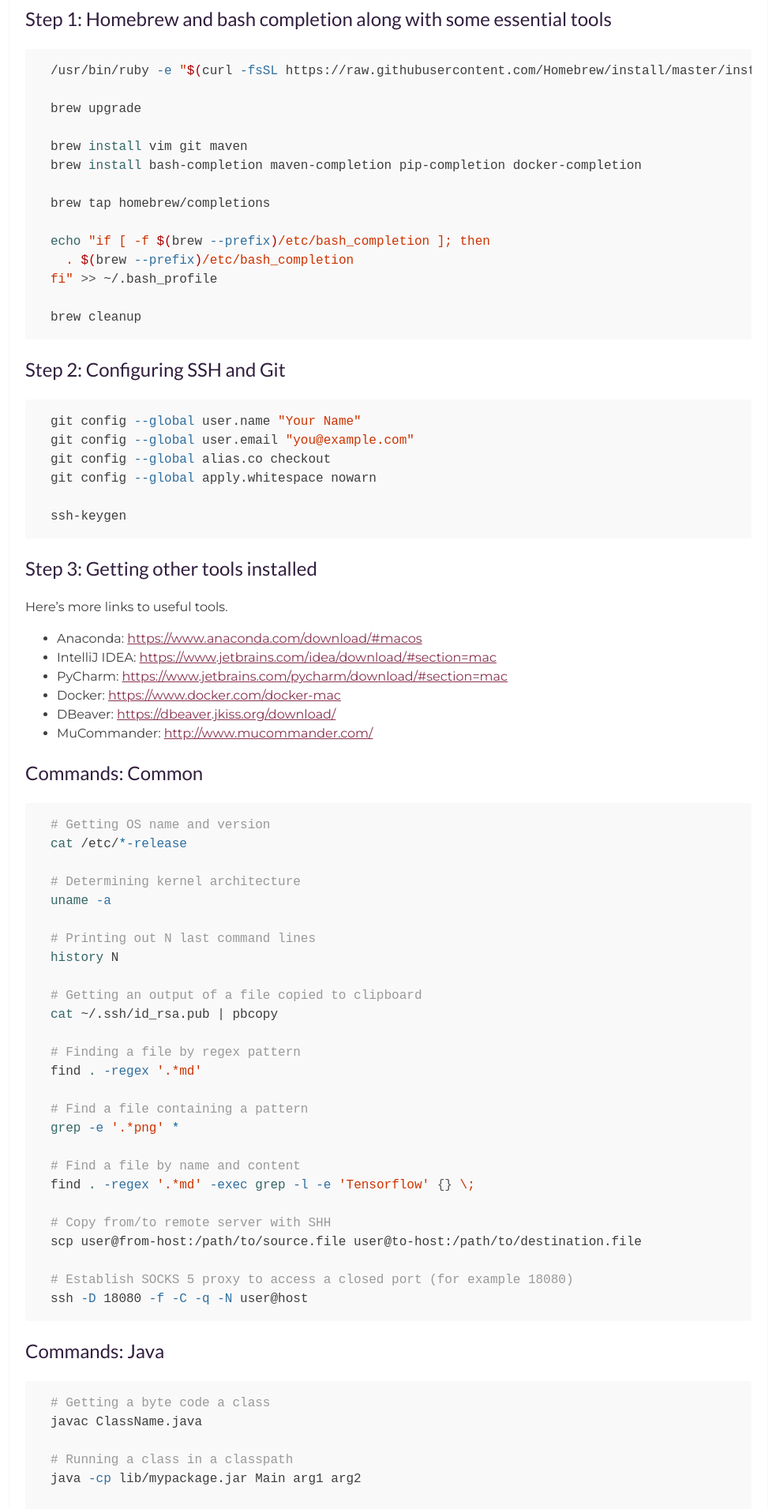
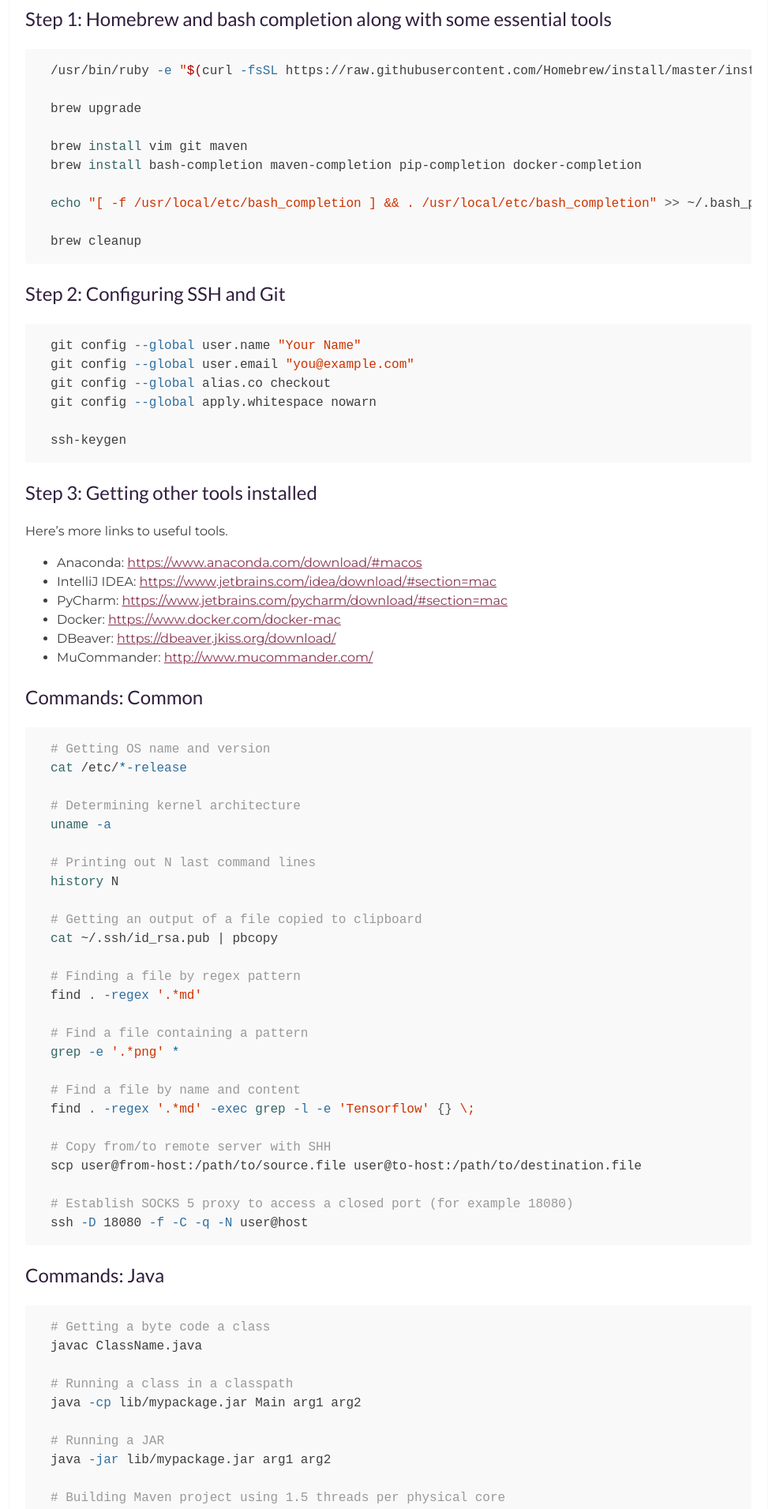
Before and after one commit to ksmirnov/ksmirnov.github.io, a Jekyll site: the page built from _posts/2017-09-18-macos-development.md, in a window 1280 px wide. Shown: the part 935-2846 px from the top of the page at 79% size, without its empty margins (148-1131 px from the left). Built offline with Jekyll 4.4.1, drawn with Linux system fonts in a browser that asks for light colours; comment, search, counter and statistics services are not loaded.

Commit message:
Update 2017-09-18-macos-development.md

```diff
--- a/_posts/2017-09-18-macos-development.md
+++ b/_posts/2017-09-18-macos-development.md
@@ -28,11 +28,7 @@ brew upgrade
 brew install vim git maven
 brew install bash-completion maven-completion pip-completion docker-completion
 
-brew tap homebrew/completions
-
-echo "if [ -f $(brew --prefix)/etc/bash_completion ]; then
-  . $(brew --prefix)/etc/bash_completion
-fi" >> ~/.bash_profile
+echo "[ -f /usr/local/etc/bash_completion ] && . /usr/local/etc/bash_completion" >> ~/.bash_profile
 
 brew cleanup
 
```
